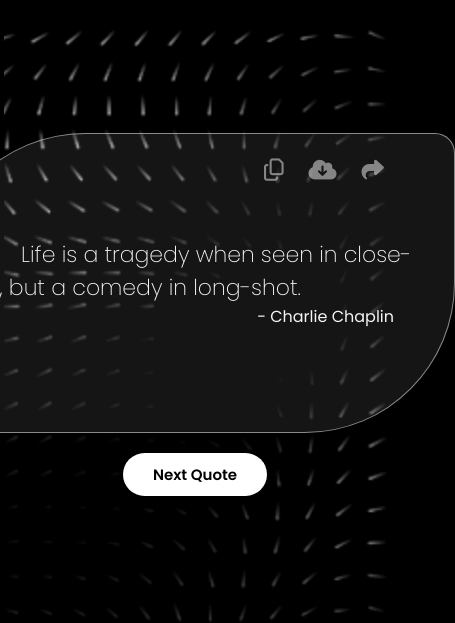
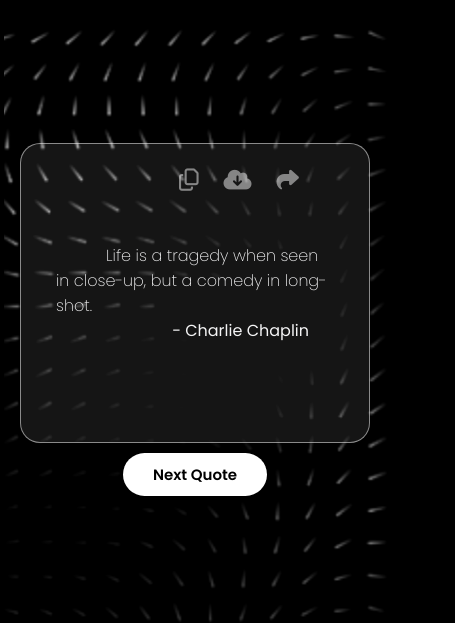
Before and after one commit to Kiransura275/GenQuote, a plain HTML site: page index.html in a window 390 px wide. Shown: the part 87-710 px from the top of the page, 455 px wide, since content can reach past the window. Drawn offline with Linux system fonts and the light colour scheme.

Commit message:
fix :improve responsiveness

```diff
--- a/css/style.css
+++ b/css/style.css
@@ -140,7 +140,7 @@ a{
 .quote-box {
 
     border: 1px solid rgba(255, 255, 255, 0.5);
-    width: 520px;
+    max-width: 520px;
     height: 300px;
     border-radius: 150px 20px 150px 20px;
     position: relative;
@@ -151,6 +151,7 @@ a{
     flex-direction: column;
     justify-content: center;
     margin-bottom: 20px;
+    margin: 10px 20px;
 
 
 
@@ -198,7 +199,7 @@ a{
     padding: 0px 35px;
     text-indent: 50px;
     font-weight: 200;
-    font-size: 22px;
+    font-size: 18px;
 
 }
 
@@ -349,3 +350,13 @@ a{
     animation: 1.5s infinite ease rotate;
 
 }
+
+@media screen and (max-width:500px) {
+    .quote-box{
+        border-radius: 20px;
+
+    }
+    .quote-text{
+        font-size: 16px;
+    }
+}
--- a/index.html
+++ b/index.html
@@ -63,7 +63,7 @@
 
     <footer class="footer">
         <h6 class="dev-by">Developed By Kiran@Sura</h6>
-        <a href="/">
+        <a href="https://github.com/Kiransura275/GenQuote">
             <i class="fa-brands fa-github-alt git-hub"></i>
         </a>
 
```
